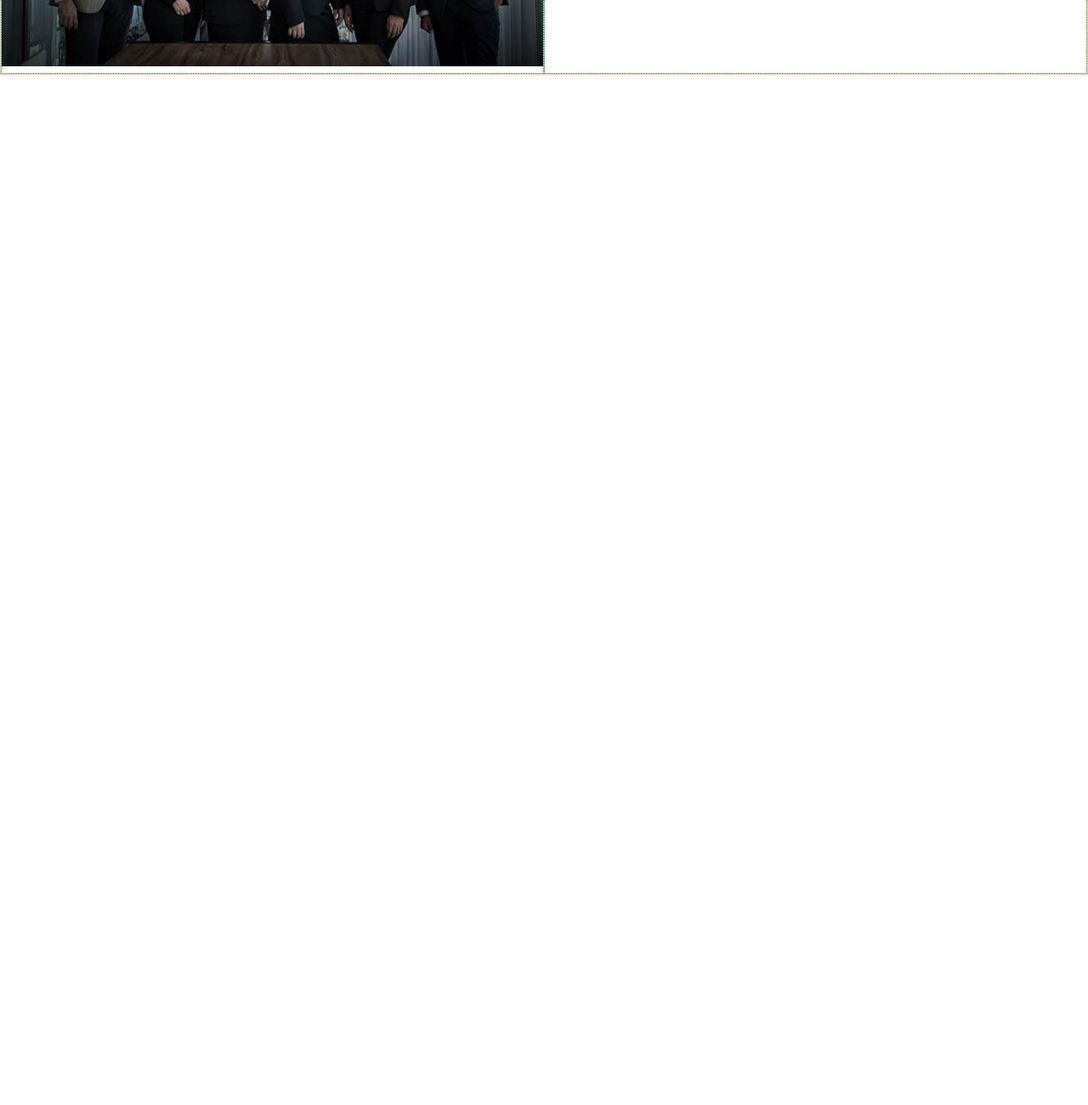
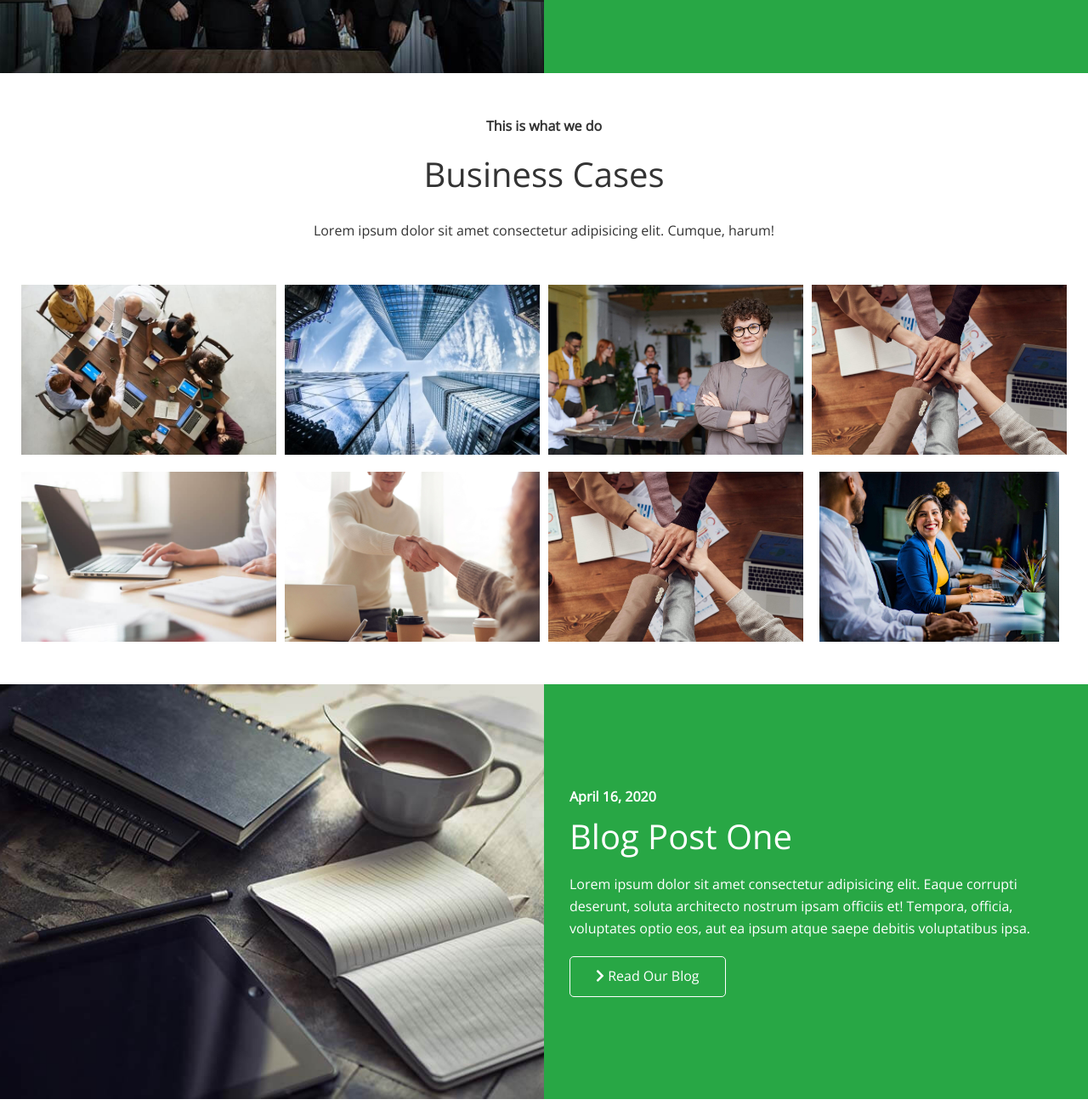
Before and after one commit to jg00/prac-modern-css-bt-01, a plain HTML site: page 07-edge-ledger-flexbox-project/edgeledger/index.html in a window 1280 px wide. Shown: the part 1433-2733 px from the top of the page at 85% size. Before the commit the page ends 1521 px from the top, so only its background shows below. Drawn offline with nearby package versions, Linux system fonts and the light colour scheme.

Commit message:
Cases grid section complete.

```diff
--- a/07-edge-ledger-flexbox-project/edgeledger/css/style.css
+++ b/07-edge-ledger-flexbox-project/edgeledger/css/style.css
@@ -91,7 +91,7 @@ img {
   align-items: center;
   text-align: center;
   padding: 0 20px;
-  border: 1px solid green;
+  /* border: 1px solid green; */
 }
 
 .hero .content h1 {
@@ -119,8 +119,7 @@ img {
   z-index: 10;
 }
 
-/* Section - About */
-/* Icons */
+/* Section - About - Icons */
 .icons {
   padding: 30px;
 }
@@ -137,3 +136,7 @@ img {
   border-radius: 50%;
   margin-bottom: 15px;
 }
+
+.cases img:hover {
+  opacity: 0.7;
+}
--- a/07-edge-ledger-flexbox-project/edgeledger/css/utilities.css
+++ b/07-edge-ledger-flexbox-project/edgeledger/css/utilities.css
@@ -5,6 +5,7 @@
   --color-light: #f4f4f4;
 }
 
+/* Text */
 .text-primary {
   color: var(--color-primary);
 }
@@ -13,6 +14,7 @@
   color: var(--color-secondary);
 }
 
+/* Buttons and Backgrounds */
 .btn {
   cursor: pointer;
   display: inline-block;
@@ -27,24 +29,33 @@
   opacity: 0.9;
 }
 
-.btn-primary {
+.btn-primary,
+.bg-primary {
   background: var(--color-primary);
   color: #fff;
 }
 
-.btn-secondary {
+.btn-secondary,
+.bg-secondary {
   background: var(--color-secondary);
   color: #fff;
 }
 
-.btn-dark {
+.btn-dark,
+.bg-dark {
   background: var(--color-dark);
   color: #fff;
 }
 
-.btn-light {
+.btn-light,
+.bg-light {
   background: var(--color-light);
   color: var(--color-dark);
+}
+
+.btn-outline {
+  background: transparent;
+  border: 1px solid #fff;
 }
 
 /* Flex items */
@@ -66,28 +77,120 @@
   flex-direction: row;
   flex-wrap: wrap;
   width: 100%;
-  border: 1px solid pink;
+  /* border: 1px solid pink; */
 }
 
-/* flex items of .flex-columns .row */
+/* Flex items of .flex-columns .row */
 .flex-columns .column {
-  /* Refer to each flex item */
-  flex-basis: 100%; /* Note: flex-basis depend on main-axis which depend on the container's flex-direction which above is set to row. */
-  flex: 1; /* Distribute remaining space equally among flex items. */
+  /* Refer to each flex item (ie flex-basis, flex-grow, flex-shrink are flex 'item' properties. */
+  flex-basis: 100%; /* Note: flex-basis here depend on main-axis which depend on the container's flex-direction which above is set to row. */
+  flex: 1; /* Distribute remaining space equally among flex items. Note: Here we are taking up the entire width of the row. */
+
+  /*
+  Important difference:
+    flex: 1; (1 1 0)
+    flex-grow: 1; (1 1 auto)
+  */
 
   /* Make each .column a container */
-  display: flex;
-  flex-direction: column;
-  border: 1px dotted green;
+  /* display: flex; (Not really needed here) */
+  /* flex-direction: column; (Not really needed here)*/
+  /* border: 1px dotted green; */
 }
-
-/*
-Important difference:
-  flex: 1; (1 1 0)
-  flex-grow: 1; (1 1 auto)
-*/
 
 .flex-columns .column .column-1,
 .flex-columns .column .column-2 {
   height: 100%;
 }
+
+.flex-columns img {
+  height: 100%;
+  width: 100%;
+  object-fit: cover; /*  "cover" (overflows box but maintains ratio) */
+}
+
+.flex-columns .column-2 {
+  align-self: center;
+}
+
+.flex-columns .column-2 {
+  display: flex;
+  flex-direction: column;
+  align-items: flex-start;
+  justify-content: center;
+  padding: 30px;
+}
+
+.flex-columns h2 {
+  font-size: 40px;
+  font-weight: 100;
+}
+
+.flex-columns h4 {
+  margin-bottom: 10px;
+}
+
+.flex-columns p {
+  margin: 20px 0;
+}
+
+/* Section */
+.section-header {
+  padding: 30px;
+  display: flex;
+  flex-direction: column;
+  align-items: center;
+  justify-content: center;
+  text-align: center;
+}
+
+.section-header h2 {
+  font-size: 40px;
+  margin: 20px 0;
+}
+
+.section-padding {
+  padding: 20px 20px 40px;
+}
+
+/* Flex grid */
+/* Reference before surrounding image with .image-container
+  .flex-grid .row {
+    display: flex;
+    flex-wrap: wrap;
+    padding: 0 4px;
+  }
+
+  .flex-grid .column {
+    flex: 25%;
+    max-width: 25%;
+    padding: 0 4px;
+  }
+*/
+
+/* Flex grid */
+/* Image surrounded with .image-container */
+.flex-grid .row {
+  display: flex;
+  flex-wrap: wrap;
+}
+
+.flex-grid .column {
+  width: 25%;
+  display: flex;
+  flex-direction: column;
+  align-items: center;
+  /* border: 1px dotted pink; */
+}
+
+.flex-grid .column .image-container {
+  height: 200px;
+  margin: 10px 0;
+}
+
+.flex-grid .column .image-container img {
+  height: 100%;
+  max-width: 310px;
+}
+
+/*  Blog - continue next */
--- a/07-edge-ledger-flexbox-project/edgeledger/index.html
+++ b/07-edge-ledger-flexbox-project/edgeledger/index.html
@@ -94,7 +94,7 @@
             </div>
           </div>
           <div class="column">
-            <div class="column-2">
+            <div class="column-2 bg-primary">
               <h4>What you are looking for</h4>
               <h2>We provide bespoke solutions</h2>
               <p>
@@ -104,7 +104,104 @@
                 debitis voluptatibus ipsa.
               </p>
               <a href="#" class="btn btn-outline">
-                <i class="fas fa-chevron"></i> Read More</a
+                <i class="fa fa-chevron-right"></i> Read More</a
+              >
+            </div>
+          </div>
+        </div>
+      </section>
+
+      <!-- Cases -->
+      <section id="cases" class="cases flex-grid section-padding">
+        <header class="section-header">
+          <h4>This is what we do</h4>
+          <h2>Business Cases</h2>
+          <p>
+            Lorem ipsum dolor sit amet consectetur adipisicing elit. Cumque,
+            harum!
+          </p>
+        </header>
+
+        <div class="row">
+          <div class="column">
+            <div class="image-container">
+              <img src="img/cases/cases1.jpg" alt="" />
+            </div>
+            <div class="image-container">
+              <img src="img/cases/cases2.jpg" alt="" />
+            </div>
+
+            <!-- <img src="img/cases/cases1.jpg" alt="" /> -->
+            <!-- <img src="img/cases/cases2.jpg" alt="" /> -->
+          </div>
+
+          <div class="column">
+            <div class="image-container">
+              <img src="img/cases/cases4.jpg" alt="" />
+            </div>
+            <div class="image-container">
+              <img src="img/cases/cases5.jpg" alt="" />
+            </div>
+
+            <!-- <img src="img/cases/cases3.jpg" alt="" /> -->
+            <!-- <img src="img/cases/cases4.jpg" alt="" /> -->
+          </div>
+
+          <div class="column">
+            <div class="image-container">
+              <img src="img/cases/cases6.jpg" alt="" />
+            </div>
+            <div class="image-container">
+              <img src="img/cases/cases7.jpg" alt="" />
+            </div>
+
+            <!-- <img src="img/cases/cases5.jpg" alt="" /> -->
+            <!-- <img src="img/cases/cases6.jpg" alt="" /> -->
+          </div>
+
+          <div class="column">
+            <div class="image-container">
+              <img src="img/cases/cases7.jpg" alt="" />
+            </div>
+            <div class="image-container">
+              <img src="img/cases/cases8.jpg" alt="" />
+            </div>
+
+            <!-- <img src="img/cases/cases7.jpg" alt="" /> -->
+            <!-- <img src="img/cases/cases8.jpg" alt="" /> -->
+          </div>
+        </div>
+      </section>
+
+      <!-- Blog -->
+      <section id="blog" class="blog flex-columns">
+        <div class="row">
+          <div class="column">
+            <div class="column-1">
+              <!-- <div>
+                Lorem ipsum dolor sit amet consectetur adipisicing elit. Aperiam
+                dicta natus quae velit, ducimus quaerat. Quasi molestiae enim
+                dolores quaerat error, non, quod consequuntur eligendi officia,
+                repellat nisi quisquam voluptatum explicabo. Quis numquam nobis
+                perspiciatis dignissimos modi animi nihil dicta? Hic minus
+                consequuntur enim atque? Nisi ut corrupti doloribus quisquam?
+              </div> -->
+
+              <img src="img/home/blog.jpg" alt="" />
+            </div>
+          </div>
+          <div class="column">
+            <div class="column-2 bg-primary">
+              <h4>April 16, 2020</h4>
+              <h2>Blog Post One</h2>
+              <p>
+                Lorem ipsum dolor sit amet consectetur adipisicing elit. Eaque
+                corrupti deserunt, soluta architecto nostrum ipsam officiis et!
+                Tempora, officia, voluptates optio eos, aut ea ipsum atque saepe
+                debitis voluptatibus ipsa.
+              </p>
+              <a href="#" class="btn btn-outline">
+                <i class="fa fa-chevron-right"></i> Read Our Blog</a
               >
             </div>
           </div>
```
